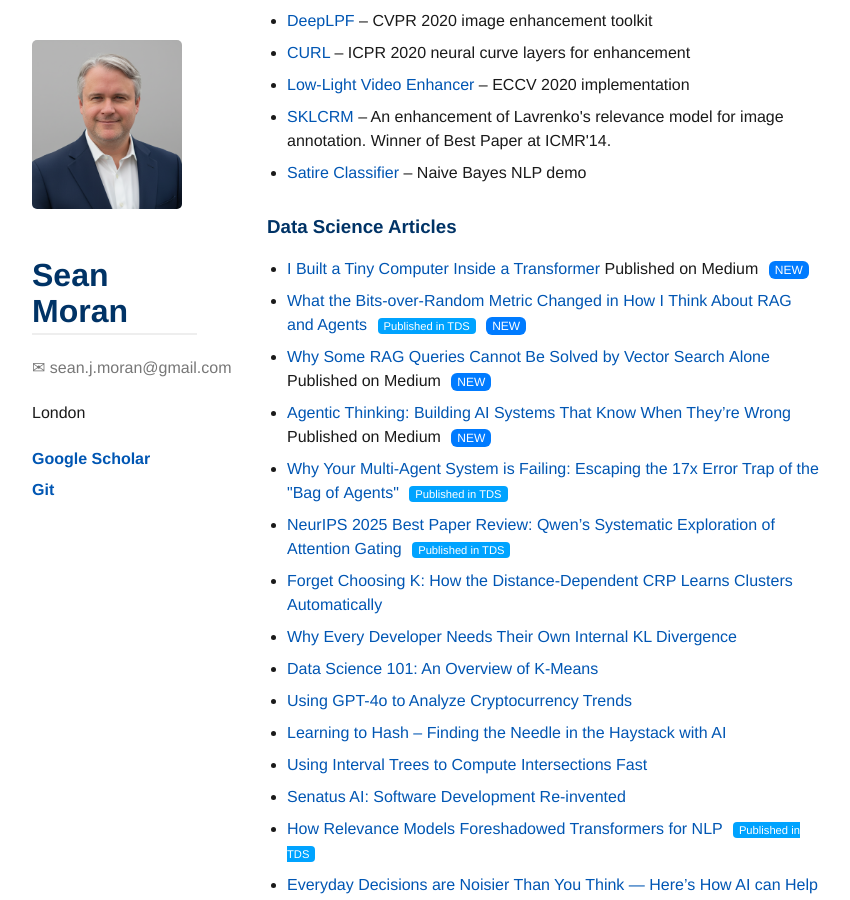
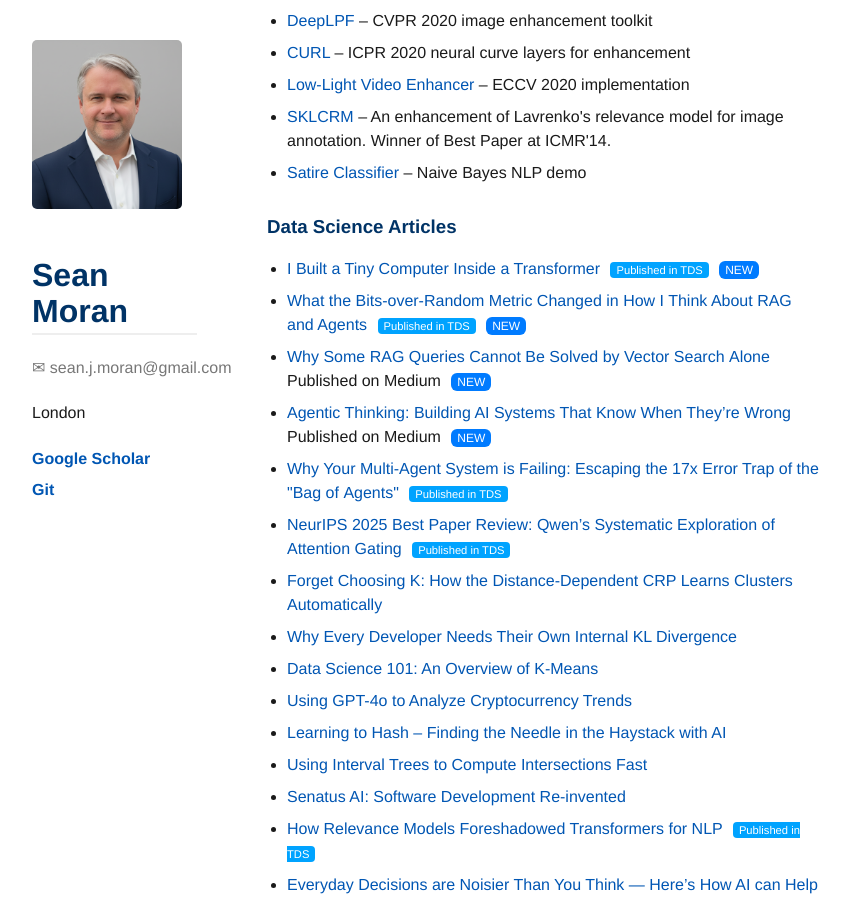
Before and after one commit to sjmoran/sjmoran.github.io, a Jekyll site: the page built from index.md, in a window 1280 px wide and 900 px high, scrolled down 671 px. Shown: the whole window, without its empty margins (8-858 px from the left). Built offline with Jekyll 4.4.1, drawn with Linux system fonts in a browser that asks for light colours.

Commit message:
Update side-projects.html

```diff
--- a/_includes/side-projects.html
+++ b/_includes/side-projects.html
@@ -20,7 +20,7 @@
     <a href="https://medium.com/@sean.j.moran/i-built-a-tiny-computer-inside-a-transformer-e3000a0019b3">
       I Built a Tiny Computer Inside a Transformer
     </a>
-    <span class="badge-medium">Published on Medium</span>
+    <span class="badge-tds">Published in TDS</span>
     <span style="background:#007BFF; color:white; padding:2px 6px; margin-left:6px; border-radius:6px; font-size:0.75em;">
       NEW
     </span>
```
